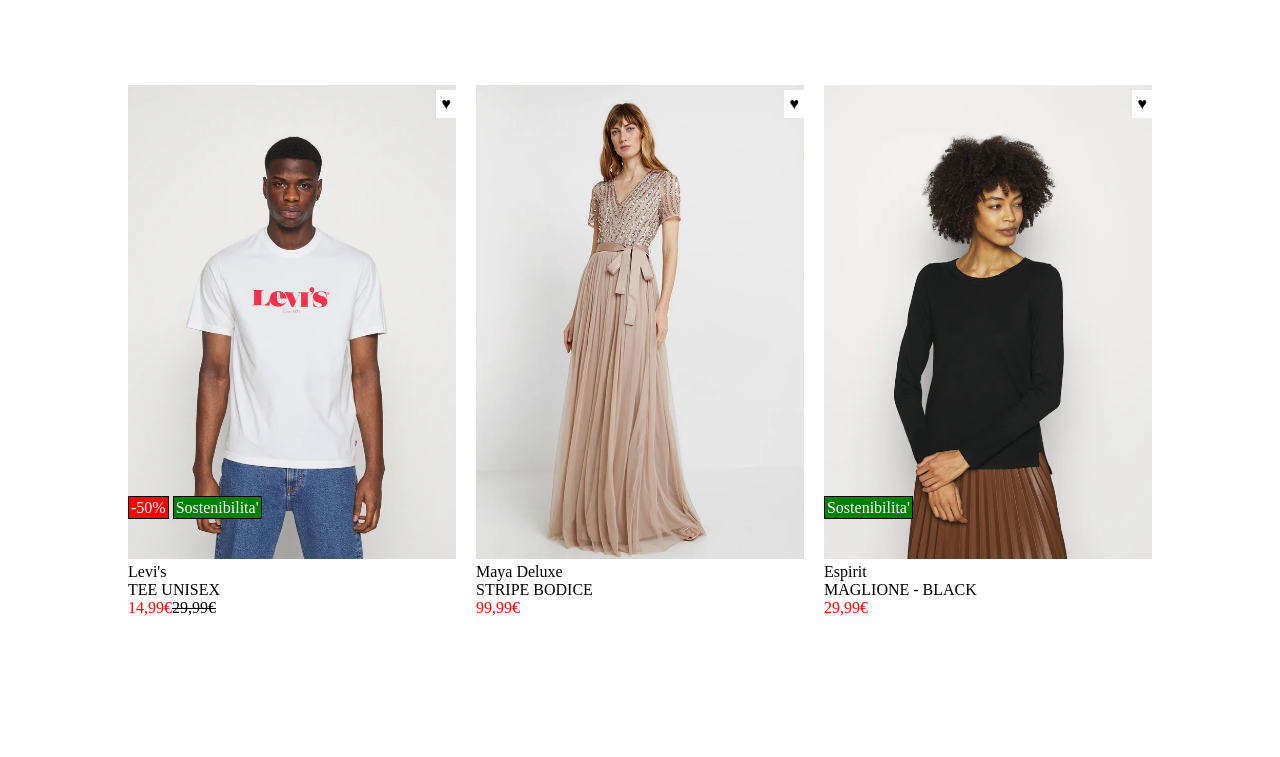
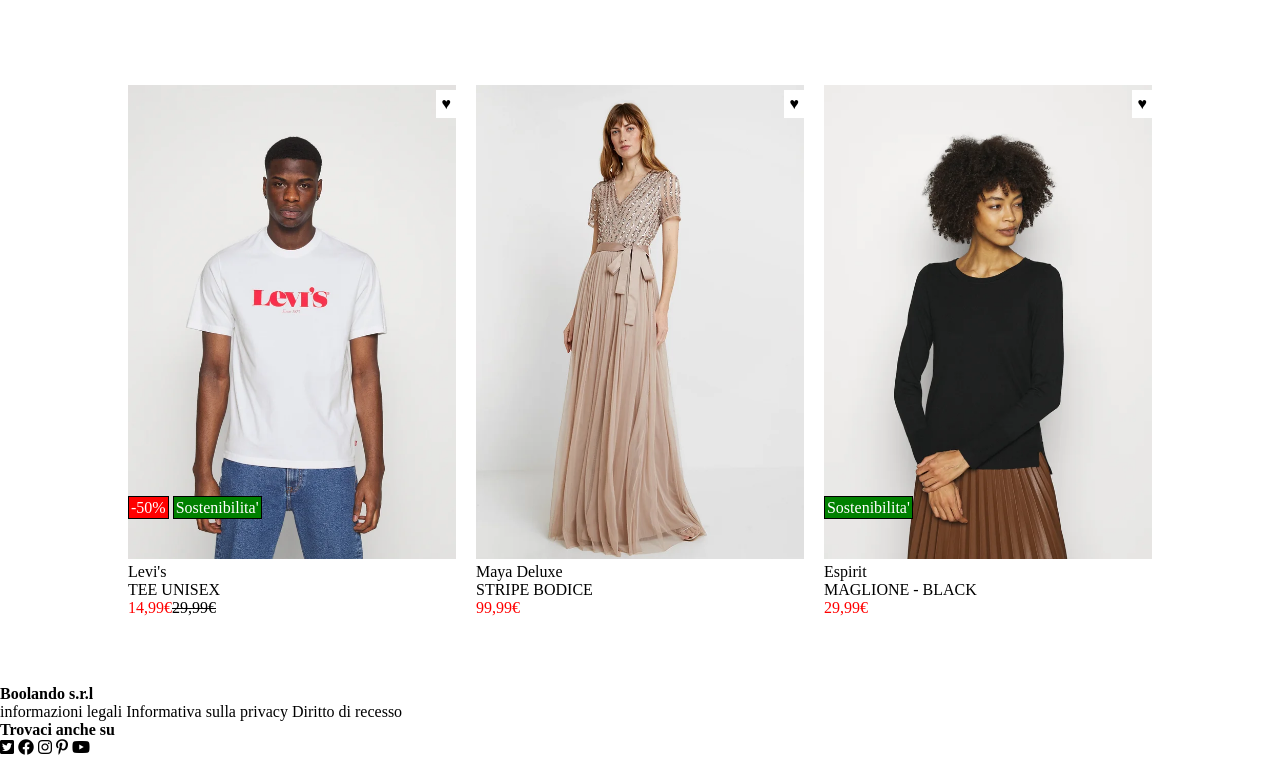
Before and after one commit to diegoG82/html-css-boolando, a plain HTML site: page index.html in a window 1280 px wide. Shown: the part 595-1352 px from the top of the page. Before the commit the page ends 1280 px from the top, so only its background shows below. Drawn offline with Linux system fonts and the light colour scheme.

Commit message:
Fine footer

```diff
--- a/index.html
+++ b/index.html
@@ -97,11 +97,8 @@
 
                         <div class="discount-box">
                             <span class="discount">-30%</span>
-
                         </div>
-
                     </div>
-
                 </div>
 
                 <!-- prodotto3 -->
@@ -120,11 +117,8 @@
 
                         <div class="discount-box">
                             <span class="discount">-30%</span>
-
                         </div>
-
                     </div>
-
                 </div>
 
 
@@ -147,9 +141,7 @@
                             <span class="discount">-50%</span>
                             <span class="sost">Sostenibilita'</span>
                         </div>
-
                     </div>
-
                 </div>
 
                 <!-- prodotto5 -->
@@ -165,9 +157,7 @@
                             <p>STRIPE BODICE</p>
                             <span class="discounted-price">99,99€</span>
                         </div>
-
                     </div>
-
                 </div>
 
 
@@ -184,20 +174,12 @@
                             <p>MAGLIONE - BLACK</p>
                             <span class="discounted-price">29,99€</span>
                         </div>
-
                         <div class="discount-box">
                             <span class="sost">Sostenibilita'</span>
                         </div>
-
                 </div>
 
             </div>
-
-
-
-
-
-
 
 
 
@@ -216,6 +198,32 @@
     <!-- inizio footer -->
     <footer>
 
+        <div class="footer-container">
+
+            <div class="footerboolando">
+
+                <div class="credits">
+                    <h4>Boolando s.r.l</h4>
+                    <span>informazioni legali</span>
+                    <span>Informativa sulla privacy</span>
+                    <span>Diritto di recesso</span>
+                </div>
+
+                <div class="socials">
+                    <h4>Trovaci anche su</h4>
+                    <i class="fa-brands fa-square-twitter"></i>
+                    <i class="fa-brands fa-facebook"></i>
+                    <i class="fa-brands fa-instagram"></i>
+                    <i class="fa-brands fa-pinterest-p"></i>
+                    <i class="fa-brands fa-youtube"></i>
+                </div>
+
+
+            </div>
+
+
+        </div>
+
 
 
     </footer>
```
Lines whose indentation alone changed are shown as unchanged.
